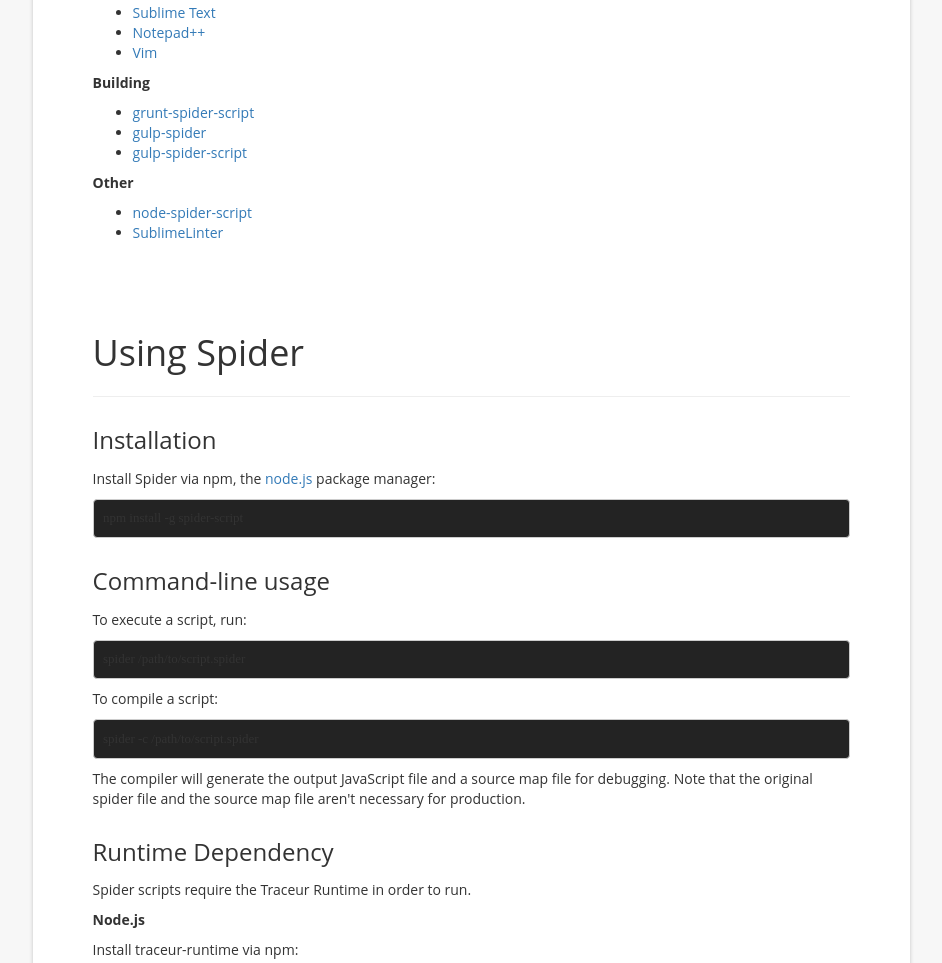
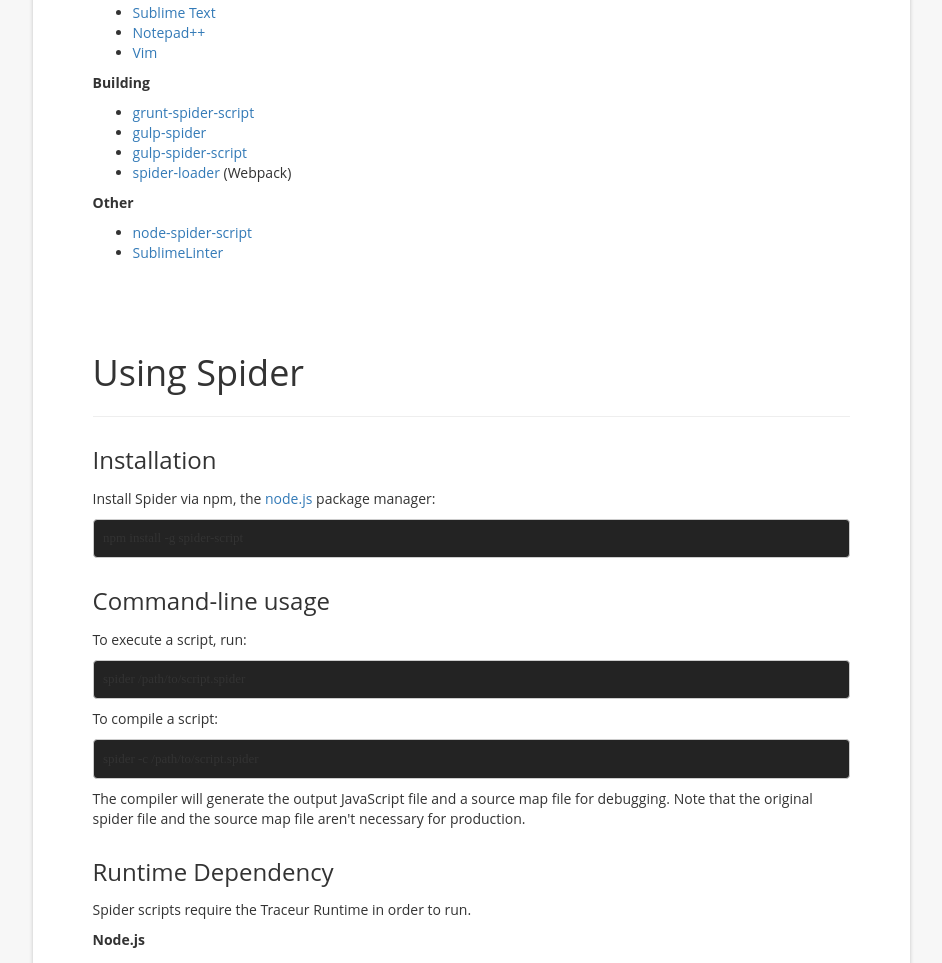
Before and after one commit to alongubkin/spider, a plain HTML site: page index.html in a window 1280 px wide. Shown: the part 2195-3158 px from the top of the page, without its empty margins (315-1257 px from the left). Drawn offline with nearby package versions, Linux system fonts and the light colour scheme; a script that the page names is missing; a web font is replaced by a local one.

Commit message:
Added spider-loader (Webpack) to Tools list.

```diff
--- a/index.html
+++ b/index.html
@@ -276,6 +276,7 @@
                 <li><a href="https://github.com/mariusc23/grunt-spider-script">grunt-spider-script</a></li>
                 <li><a href="https://github.com/izolate/gulp-spider">gulp-spider</a></li>
                 <li><a href="https://github.com/FullR/gulp-spider-script">gulp-spider-script</a></li>
+                <li><a href="https://github.com/reecer/spider-loader">spider-loader</a> (Webpack)</li>
               </ul>
 
               <p><strong>Other</strong></p>
```
